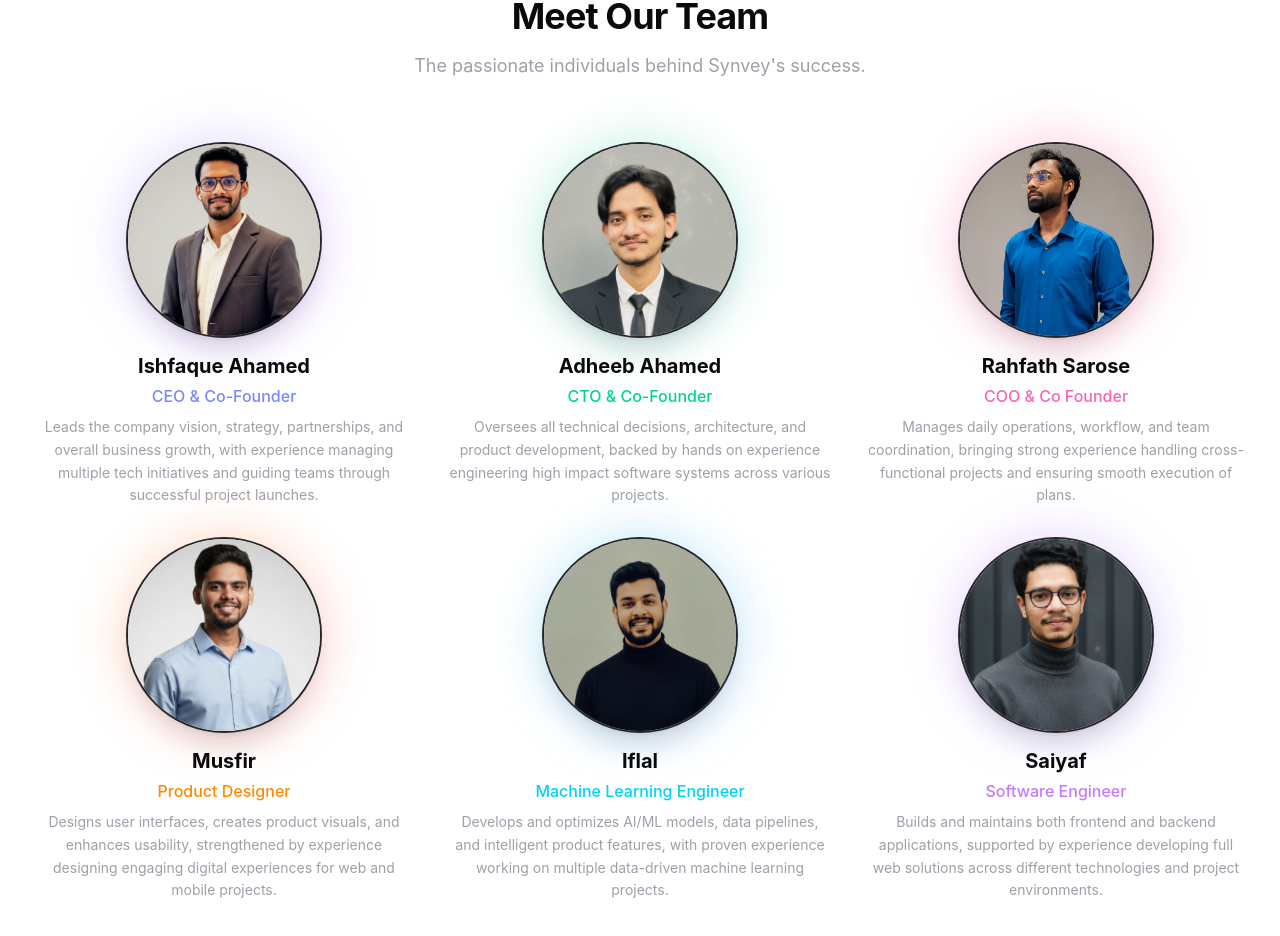
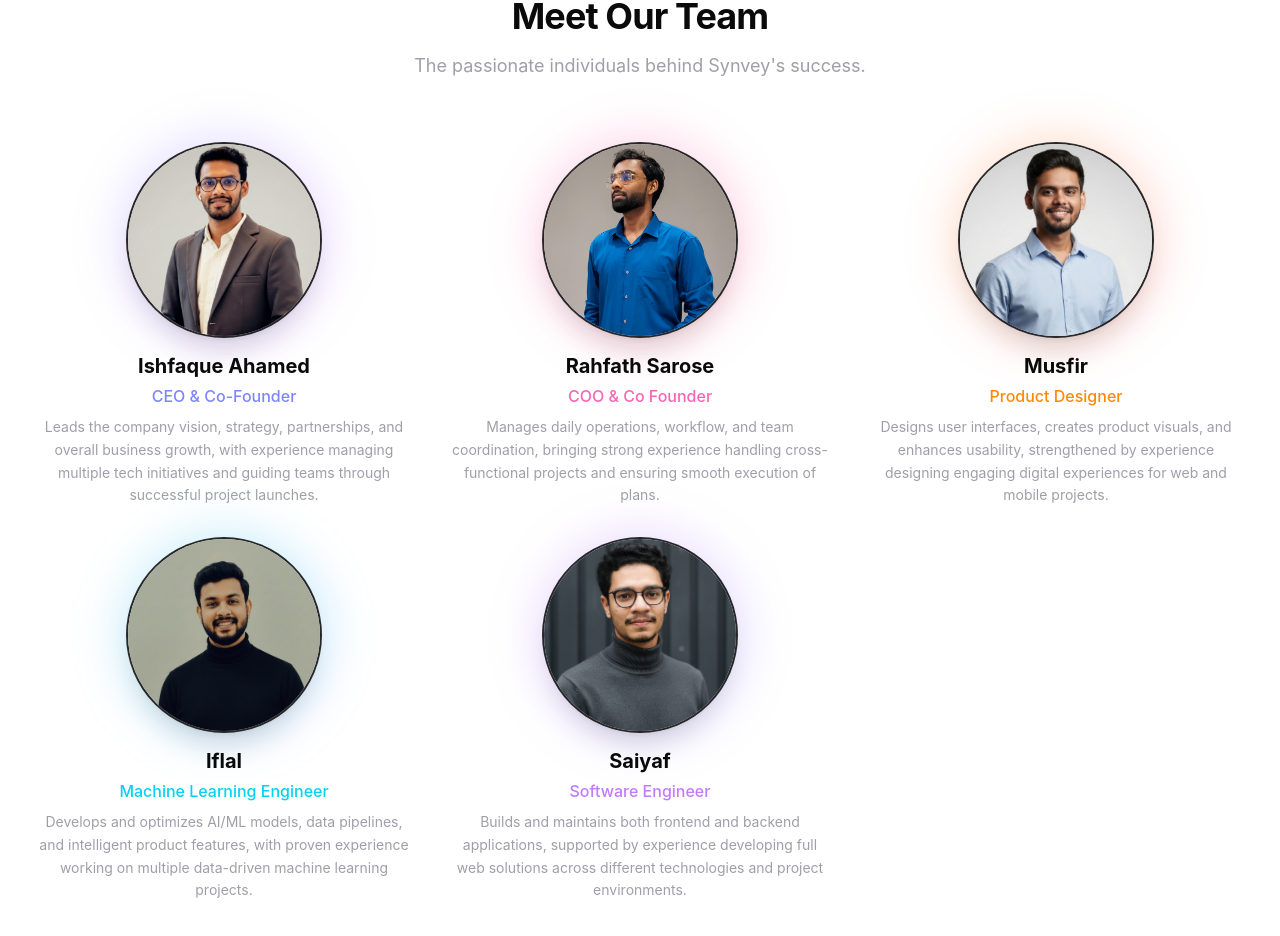
Before and after one commit to Synvey/synvey_web, a Next.js app: page /about in a window 1280 px wide. Shown: the part 2580-3516 px from the top of the page. Built offline with nearby package versions, Linux system fonts and the light colour scheme.

Commit message:
Update page.tsx

```diff
--- a/src/app/about/page.tsx
+++ b/src/app/about/page.tsx
@@ -220,25 +220,6 @@ export default function AboutPage() {
               </p>
             </div>
 
-            {/* Team Member 2 */}
-            <div className="group text-center">
-              <div className="relative mx-auto mb-4 w-48 h-48">
-                <div className="absolute -inset-2 -z-10 rounded-full bg-gradient-to-br from-emerald-500/20 to-teal-500/20 blur-xl" />
-                <Image
-                  src="/aboutus/adheeb.jpg"
-                  alt="Sarah Martinez"
-                  width={192}
-                  height={192}
-                  className="w-48 h-48 rounded-full object-cover shadow-xl ring-2 ring-zinc-800"
-                />
-              </div>
-              <h3 className="text-xl font-bold text-foreground mb-1">Adheeb Ahamed</h3>
-              <p className="text-emerald-400 font-medium mb-2">CTO & Co-Founder</p>
-              <p className="text-zinc-400 text-sm leading-relaxed">
-                Oversees all technical decisions, architecture, and product development, backed by hands on experience engineering high impact software systems across various projects.
-              </p>
-            </div>
-
             {/* Team Member 3 */}
             <div className="group text-center">
               <div className="relative mx-auto mb-4 w-48 h-48">
```
